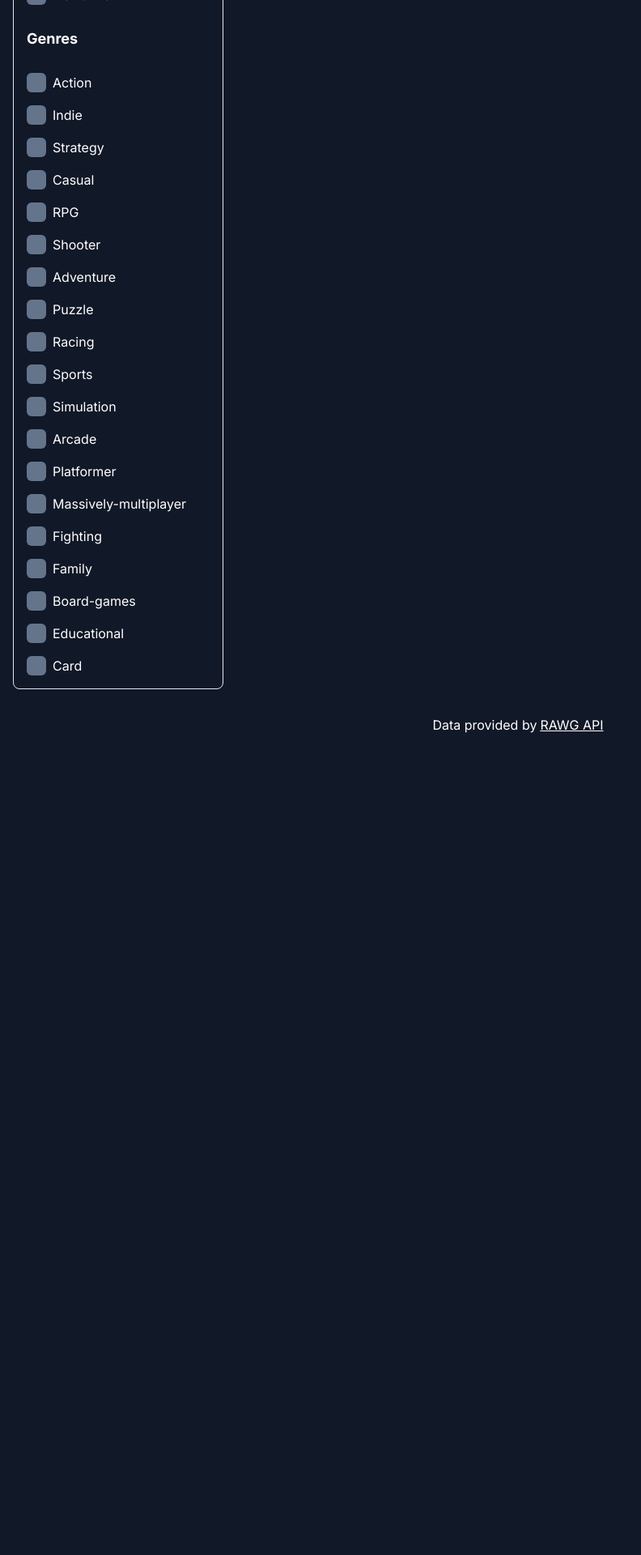
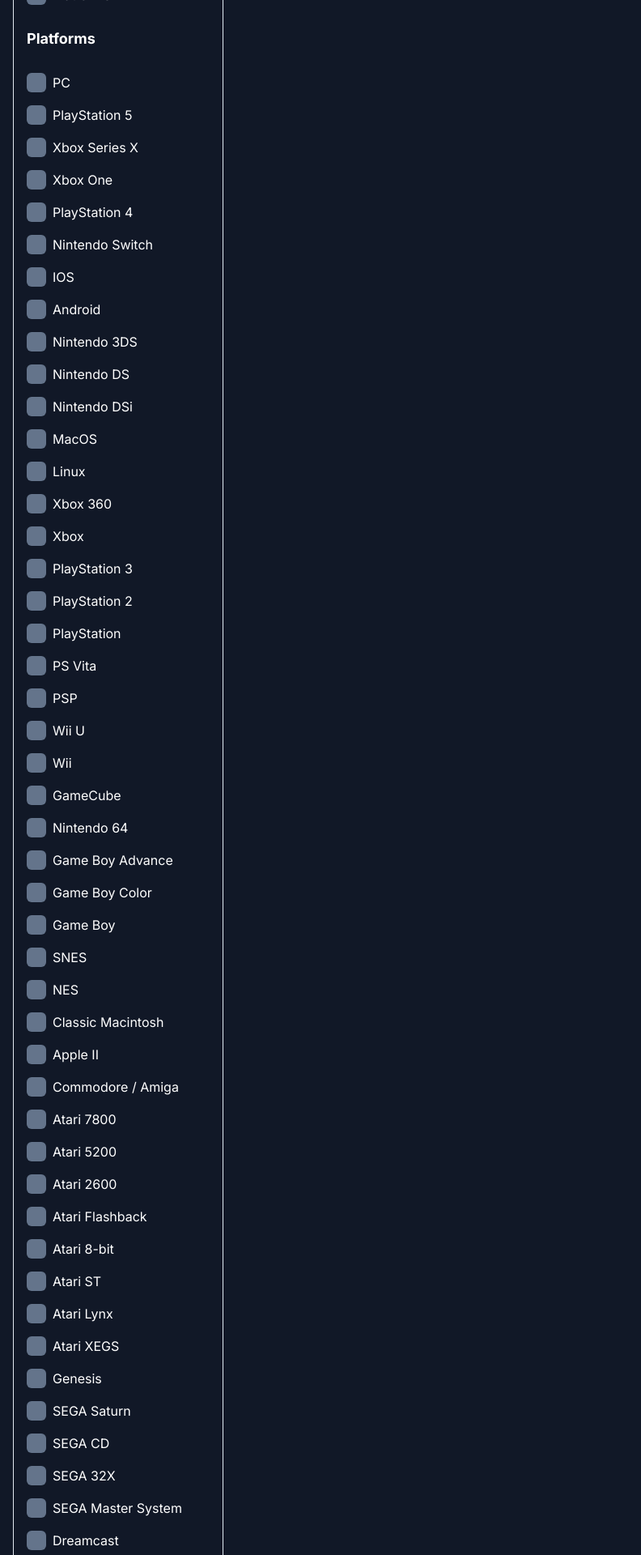
Before and after one commit to bartswierz/game-website, a Next.js app: page /browse/collections in a window 1280 px wide. Shown: the part 280-2200 px from the top of the page at 81% size, without its empty margins (0-792 px from the left). Before the commit the page ends 1203 px from the top, so only its background shows below. Built offline with nearby package versions, Linux system fonts and the light colour scheme.

Commit message:
updated sidebar to be more efficient & added all 51 platform options

```diff
--- a/app/platforms/[id]/page.tsx
+++ b/app/platforms/[id]/page.tsx
@@ -163,7 +163,8 @@
                   <div className="flex justify-between items-center">
                     <div className="flex flex-row gap-x-2 items-center">
                       <h2>Stores: </h2>
-                      {game.stores.map((store) => (
+                      {game.stores ? (
+                        game.stores.map((store) => (
                           <Link
                             href={getPlatformStoreLink(store.store.slug)}
                             target="_blank"
@@ -172,7 +173,10 @@
                             {getPlatformIcon(store.store.slug)}
                             {/* <span>{store.store.name}</span> */}
                           </Link>
-                      ))}
+                        ))
+                      ) : (
+                        <p>Currently Unavailable...</p>
+                      )}
                     </div>
 
                     {/* NAVIGATES USER TO GAMES PAGE -> i.e.) http://localhost:3000/games/marvels-spider-man */}
--- a/components/ui/Sidebar.tsx
+++ b/components/ui/Sidebar.tsx
@@ -13,6 +13,10 @@
     else return link.charAt(0).toUpperCase() + link.slice(1);
   };
 
+  const slugify = (link: string) => {
+    return link.toLowerCase().replaceAll(" ", "-");
+  };
+
   console.log("sidebarData", sidebarData);
   // Destructuring our three arrays from sidebarData for readability
   const { browse, platforms, genres } = sidebarData;
@@ -23,11 +27,10 @@
         <div className="text-lg font-bold py-3">{capitalizeWord(browse.title)}</div>
 
         <ul className="flex flex-col gap-4">
-          {/* http://localhost:3000/genres/sports?genres=sports&page_size=6 */}
           {/* BROWSE SECTION */}
           {/* TODO - FIND A WAY TO NOT PASS query to the BROWSE SECTION */}
           {browse.linkList.map((link) => (
-            <li>
+            <li key={link}>
               <Link
                 href={{ pathname: `/${browse.title}/${link}` }}
                 className="flex gap-2"
@@ -42,19 +45,40 @@
             </li>
           ))}
 
+          <div className="text-lg font-bold py-3">{capitalizeWord(platforms.title)}</div>
+
+          {/* PLATFORMS SECTION */}
+          {/* http://localhost:3000/genres/sports?genres=sports&page_size=6 */}
+          {platforms.linkList.map(({ link, platformID }) => (
+            <li key={platformID}>
+              <Link
+                href={{ pathname: `/${platforms.title}/${slugify(link)}`, query: { id: platformID } }}
+                className="flex gap-2"
+                onClick={() => setIsActive(link)}
+                key={link}
+              >
+                <span className="w-6 h-6 bg-slate-500 rounded-md"></span>
+                <span className={`cursor-pointer hover:text-gray-500 ${link === isActive ? "text-blue-700 font-bold" : ""}`}>
+                  {capitalizeWord(link)}
+                </span>
+              </Link>
+            </li>
+          ))}
+
           <div className="text-lg font-bold py-3">{capitalizeWord(genres.title)}</div>
 
           {/* GENRES SECTION */}
+          {/* http://localhost:3000/genres/sports?genres=sports&page_size=6 */}
           {/* TODO - FIND A WAY TO NOT PASS query to the BROWSE SECTION */}
           {genres.linkList.map((link) => (
-            <li>
+            <li key={link}>
               <Link
                 href={{ pathname: `/${genres.title}/${link}`, query: { genres: link, page_size: "12" } }}
                 className="flex gap-2"
                 onClick={() => setIsActive(link)}
                 key={link}
               >
-                <span className="w-6 h-6 bg-slate-500  rounded-md"></span>
+                <span className="w-6 h-6 bg-slate-500 rounded-md"></span>
                 <span className={`cursor-pointer hover:text-gray-500 ${link === isActive ? "text-blue-700 font-bold" : ""}`}>
                   {capitalizeWord(link)}
                 </span>
@@ -68,51 +92,3 @@
 };
 
 export default Sidebar;
-
-// "use client";
-// import { sidebarData } from "@/constants";
-// import Link from "next/link";
-// import { formatLink } from "@/utils";
-// import { useState } from "react";
-
-// const Sidebar = () => {
-//   const [isActive, setIsActive] = useState<string | null>(null);
-
-//   // CAPITALIZES FIRST LETTER
-//   const capitalizeWord = (link: string) => {
-//     if (link === "rpg") return link.toUpperCase();
-//     else return link.charAt(0).toUpperCase() + link.slice(1);
-//   };
-
-//   return (
-//     <div className="border min-w-[260px] h-max p-4 m-4 rounded-lg">
-//       {sidebarData.map(({ title, links }, idx: number) => {
-//         return (
-//           <div className="text-white" key={idx}>
-//             <div className="text-lg font-bold py-3">{capitalizeWord(title)}</div>
-
-//             <ul className="flex flex-col gap-4">
-//               {/* http://localhost:3000/genres/sports?genres=sports&page_size=6 */}
-//               {/* TODO - FIND A WAY TO NOT PASS query to the BROWSE SECTION */}
-//               {links.map((link) => (
-//                 <Link
-//                   href={{ pathname: `/${title}/${link}`, query: { genres: link, page_size: "12" } }}
-//                   className="flex gap-2"
-//                   onClick={() => setIsActive(link)}
-//                   key={link}
-//                 >
-//                   <span className="w-6 h-6 bg-slate-500  rounded-md"></span>
-//                   <li className={`cursor-pointer hover:text-gray-500 ${link === isActive ? "text-blue-700 font-bold" : ""}`}>
-//                     {capitalizeWord(link)}
-//                   </li>
-//                 </Link>
-//               ))}
-//             </ul>
-//           </div>
-//         );
-//       })}
-//     </div>
-//   );
-// };
-
-// export default Sidebar;
--- a/constants/index.ts
+++ b/constants/index.ts
@@ -3,12 +3,67 @@
 const obj = { data: { test: "text" } };
 console.log("obj", obj.data.test);
 
-export const sidebarData = {
+// Hardcoded Sidebar Data due to different requirements needed for each category(browse, platforms, generes, etc.) to display properly in the URL. Within the platforms, we have decided to hardcode the ID because the IDs aren't expected to be changed and saves us seconds of load time fetching and filtering through a large data request from the RAWG API.
+export const sidebarData: SidebarDataProps = {
+  // BROWSE DATA
   browse: { title: "browse", linkList: ["genres", "developers", "stores", "platforms"] },
+  // PLATFORMS DATA
   platforms: {
-    title: "Platforms",
-    linkList: ["pc", "PlayStation 4", "Xbox One", "Nintendo Switch", "iOS", "Android"],
+    title: "platforms",
+    linkList: [
+      { link: "PC", platformID: 4 },
+      { link: "playStation 5", platformID: 187 },
+      { link: "Xbox Series X", platformID: 186 },
+      { link: "Xbox One", platformID: 1 },
+      { link: "playStation 4", platformID: 18 },
+      { link: "Nintendo Switch", platformID: 7 },
+      { link: "iOS", platformID: 3 },
+      { link: "Android", platformID: 21 },
+      { link: "Nintendo 3DS", platformID: 8 },
+      { link: "Nintendo DS", platformID: 9 },
+      { link: "Nintendo DSi", platformID: 13 },
+      { link: "macOS", platformID: 5 },
+      { link: "Linux", platformID: 6 },
+      { link: "Xbox 360", platformID: 14 },
+      { link: "Xbox", platformID: 80 },
+      { link: "PlayStation 3", platformID: 16 },
+      { link: "PlayStation 2", platformID: 15 },
+      { link: "PlayStation", platformID: 27 },
+      { link: "PS Vita", platformID: 19 },
+      { link: "PSP", platformID: 17 },
+      { link: "Wii U", platformID: 10 },
+      { link: "Wii", platformID: 11 },
+      { link: "GameCube", platformID: 105 },
+      { link: "Nintendo 64", platformID: 83 },
+      { link: "Game Boy Advance", platformID: 24 },
+      { link: "Game Boy Color", platformID: 43 },
+      { link: "Game Boy", platformID: 26 },
+      { link: "SNES", platformID: 79 },
+      { link: "NES", platformID: 49 },
+      { link: "Classic Macintosh", platformID: 55 },
+      { link: "Apple II", platformID: 41 },
+      { link: "Commodore / Amiga", platformID: 166 },
+      { link: "Atari 7800", platformID: 28 },
+      { link: "Atari 5200", platformID: 31 },
+      { link: "Atari 2600", platformID: 23 },
+      { link: "Atari Flashback", platformID: 22 },
+      { link: "Atari 8-bit", platformID: 25 },
+      { link: "Atari ST", platformID: 34 },
+      { link: "Atari Lynx", platformID: 46 },
+      { link: "Atari XEGS", platformID: 50 },
+      { link: "Genesis", platformID: 167 },
+      { link: "SEGA Saturn", platformID: 107 },
+      { link: "SEGA CD", platformID: 119 },
+      { link: "SEGA 32X", platformID: 117 },
+      { link: "SEGA Master System", platformID: 74 },
+      { link: "Dreamcast", platformID: 106 },
+      { link: "3DO", platformID: 111 },
+      { link: "Jaguar", platformID: 112 },
+      { link: "Game Gear", platformID: 77 },
+      { link: "Neo Geo", platformID: 12 },
+    ],
   },
+  // GENRES DATA
   genres: {
     title: "genres",
     linkList: [
@@ -34,53 +89,3 @@
     ],
   },
 };
-// Large Data Stored here if needed
-// export const sidebarData: SidebarDataProps[] {
-//   // {
-//   //   title: "New Releases",
-//   //   links: ["Last 30 Days", "This week", "Next week", "Release Calendar"],
-//   // },
-//   // {
-//   //   title: "Top Games",
-//   //   links: ["Best of the Year", "Popular in 2022", "All time top 250"],
-//   // },
-//   const test = {
-//     title: "browse",
-//     links: ["genres", "developers", "stores", "platforms"],
-//     // params: "",
-//     // ORIGINAL
-//     // links: ["Platforms", "Stores", "Collections", "Reviews", "Genres", "Creators", "Tags", "Developers", "Publishers"],
-//   },
-//   {
-//     title: "Platforms",
-//     links: ["pc", "PlayStation 4", "Xbox One", "Nintendo Switch", "iOS", "Android"],
-//   },
-//   {
-//     title: "genres",
-//     links: [
-//       "action",
-//       "indie",
-//       "strategy",
-//       "casual",
-//       "RPG",
-//       "shooter",
-//       "adventure",
-//       "puzzle",
-//       "racing",
-//       "sports",
-//       "simulation",
-//       "arcade",
-//       "platformer",
-//       "massively-multiplayer",
-//       "fighting",
-//       "family",
-//       "board-games",
-//       "educational",
-//       "card",
-//     ],
-//     // TODO - RPG, Massively Multiplayer, board-games is broken
-//     // query: { genres: "action", page_size: "6" },
-//   }
-// };
-
-// {} object containing a title, and link
```
Also changed, not shown: types/index.ts (+16 -3 lines). Lines whose indentation alone changed are shown as unchanged.
